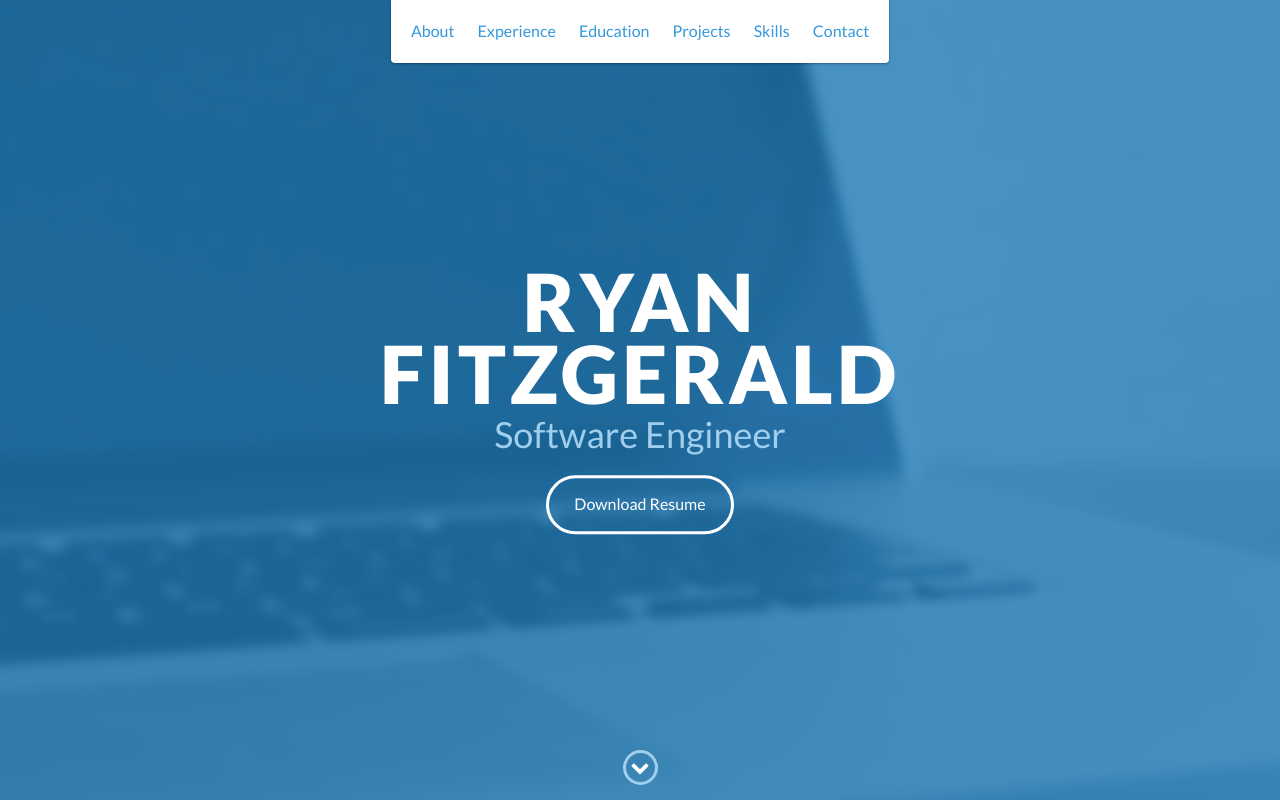
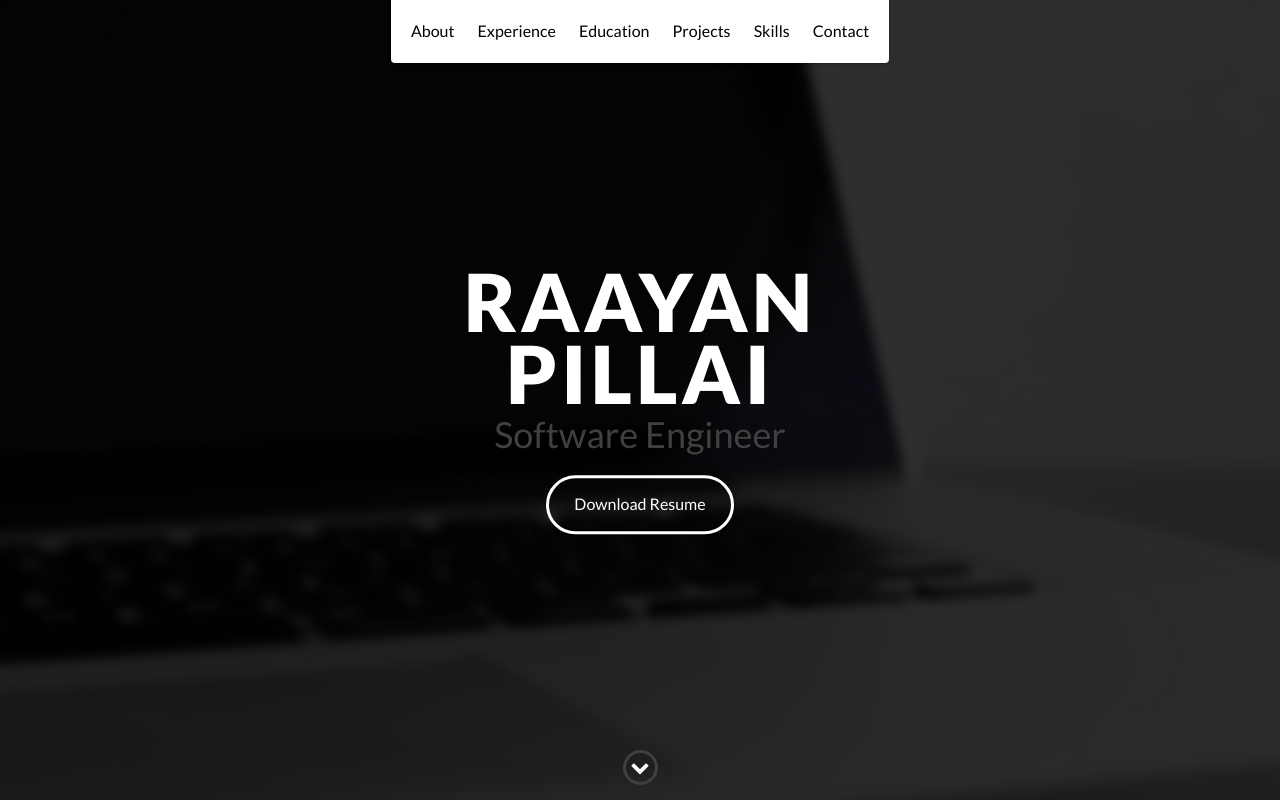
Before and after one commit to raayan/raayanpillai.github.io, a website: page index.html in a window 1280 px wide. Shown: the top 800 px of the page. Drawn offline with nearby package versions, Linux system fonts and the light colour scheme.

Commit message:
MOdified' '

```diff
--- a/index.html
+++ b/index.html
@@ -48,7 +48,7 @@
 
     <div id="lead">
         <div id="lead-content">
-            <h1>Ryan Fitzgerald</h1>
+            <h1>Raayan Pillai</h1>
             <h2>Software Engineer</h2>
             <a href="#" class="btn-rounded-white">Download Resume</a>
         </div>
@@ -237,7 +237,7 @@
             <div class="row">
                 <div class="col-sm-5 copyright">
                     <p>
-                        Copyright &copy; 2017 YOUR NAME
+                        Copyright &copy; 2019 RAAYAN PILLAI
                     </p>
                 </div>
                 <div class="col-sm-2 top">
--- a/scss/styles.scss
+++ b/scss/styles.scss
@@ -34,7 +34,7 @@
 */
 
 // Define base and accent colors
-$base-color: #3498db;
+$base-color: #000000;
 $base-color-hover: darken($base-color, 10%);
 
 // Define background colors
```
Also changed, not shown: css/styles.css.
